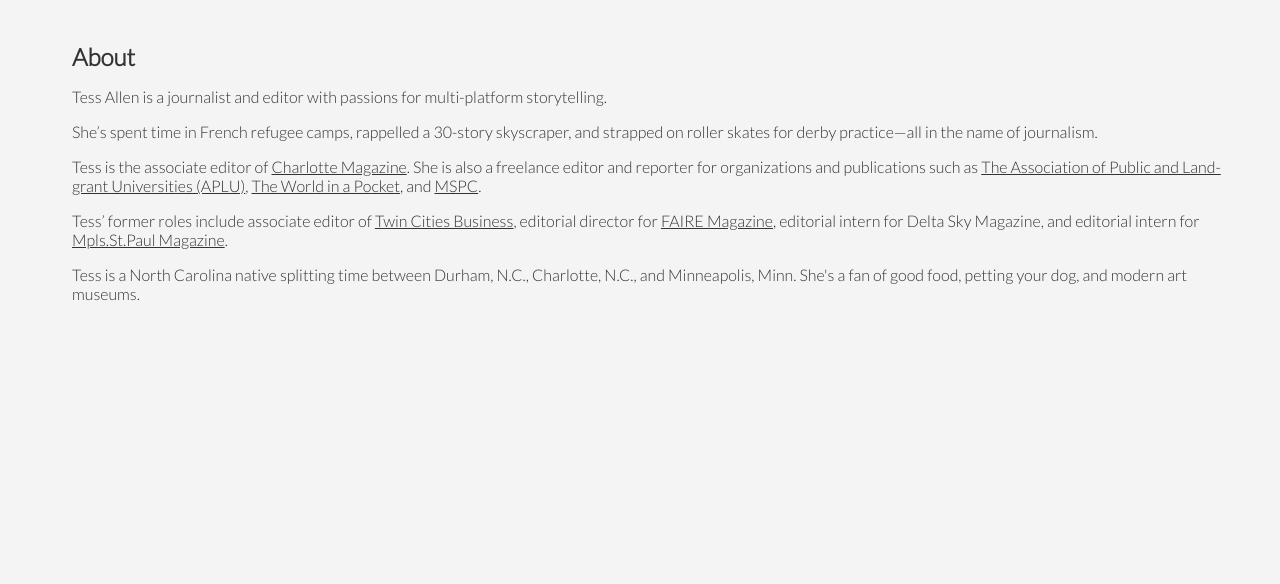
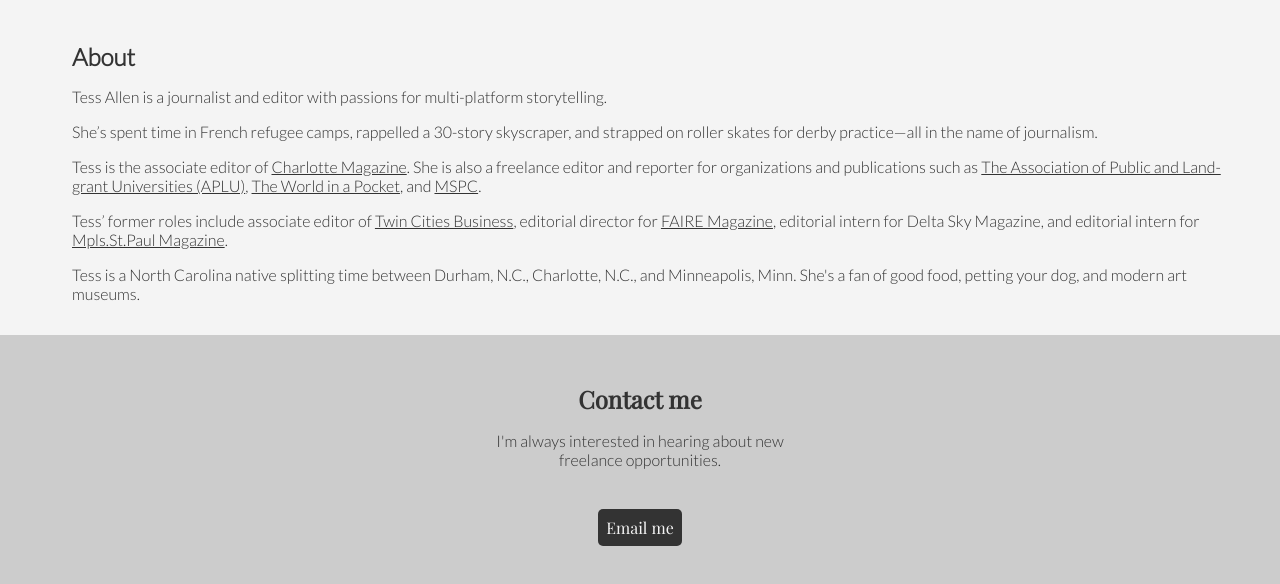
Before and after one commit to john-maybee/tess-authored, a plain HTML site: page about.html in a window 1280 px wide. Shown: the part 336-920 px from the top of the page. Before the commit the page ends 800 px from the top, so only its background shows below. Drawn offline with nearby package versions, Linux system fonts and the light colour scheme.

Commit message:
copied the contact section and pasted it on the about.html. styled the contact section

```diff
--- a/about.html
+++ b/about.html
@@ -48,5 +48,12 @@
             <p>Tess is a North Carolina native splitting time between Durham, N.C., Charlotte, N.C., and Minneapolis, Minn. She's a fan of good food, petting your dog, and modern art museums.</p>
         </section>
     </div>
+    <div class="section-gray">
+        <section id="contact">
+            <h2>Contact me</h2>
+            <p>I'm always interested in hearing about new freelance opportunities.</p>
+            <p><a href="mailto:atessallen@gmail.com" class="button">Email me</a></p>
+        </section>
+    </div>
 </body>
 </html>
--- a/style.css
+++ b/style.css
@@ -142,16 +142,22 @@ div section img {
     font-weight: bold;
 }
 
-@media (min-width: 850px){
-    nav {
-      max-width: 1200px;
-      margin: 0 auto;
-    }
-    nav li:first-child {
-      flex-basis: auto;
-      text-align: left;
-      margin-right: auto;
-    }
+/* contact */
+
+#contact {
+    width: 300px;
+    text-align: center;
+    margin: 0 auto;
+    padding: 3rem 0;
+}
+
+#contact h2 {
+    font-family: var(--serif);
+    font-weight: bold;
+}
+
+#contact p:last-child {
+    margin-top: 3rem;
 }
 
 /* button class */
@@ -168,3 +174,23 @@ div section img {
 .button:hover {
     background-color: var(--black);
 }
+
+/* gray section */
+
+.section-gray {
+    background-color: var(--gray);
+}
+
+/* media queries */
+
+@media (min-width: 850px){
+    nav {
+      max-width: 1200px;
+      margin: 0 auto;
+    }
+    nav li:first-child {
+      flex-basis: auto;
+      text-align: left;
+      margin-right: auto;
+    }
+}
```
Also changed, not shown: index.html (+1 -1 lines).
